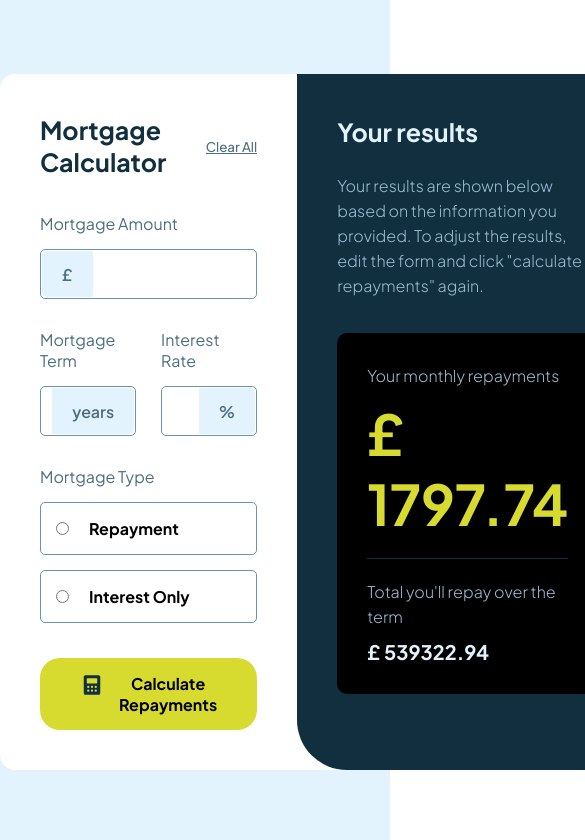
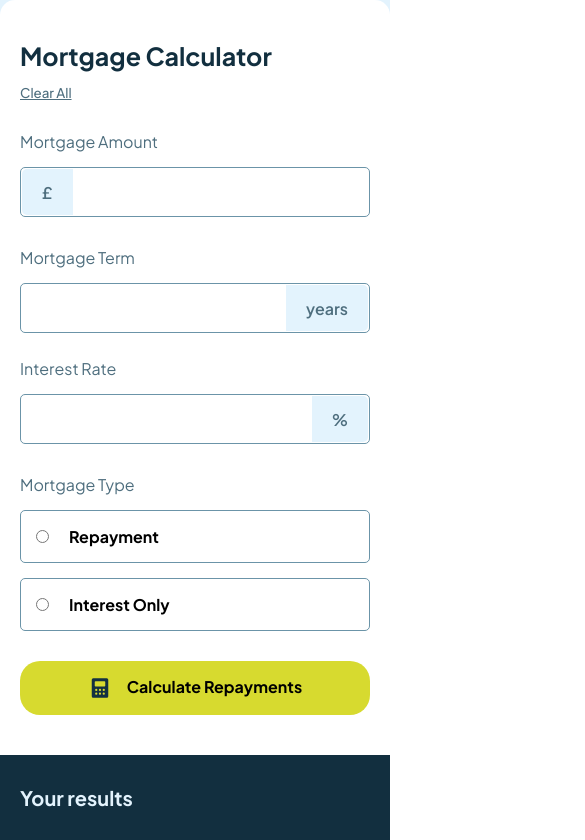
Before and after one commit to RoksolanaVeres/FEM_Mortgage-Repayment-Calculator, a React (Vite) app: page / in a window 390 px wide. Shown: the top 840 px of the page, 585 px wide, since content can reach past the window. Built offline with nearby package versions, Linux system fonts and the light colour scheme.

Commit message:
responsive design

```diff
--- a/src/components/Results.module.css
+++ b/src/components/Results.module.css
@@ -1,8 +1,7 @@
 .results_container {
   flex: 1;
   background-color: var(--slate-900);
-  padding: 40px;
-  border-radius: 0 15px 15px 50px;
+  padding: 30px 20px;
   display: flex;
   justify-content: center;
   align-items: center;
@@ -11,8 +10,7 @@
 .empty_results_container {
   flex: 1;
   background-color: var(--slate-900);
-  padding: 40px;
-  border-radius: 0 15px 15px 50px;
+  padding: 30px 20px;
   display: flex;
   justify-content: center;
   align-items: center;
@@ -23,12 +21,12 @@
 .results_header {
   color: var(--slate-100);
   margin-bottom: 25px;
-  font-size: 25px;
+  font-size: 20px;
 }
 
 .results_text {
   color: var(--slate-300);
-  font-size: 16px;
+  font-size: 14px;
   line-height: 25px;
   font-weight: 300;
 }
@@ -51,7 +49,7 @@
 
 .results_monthly_repayment {
   color: var(--lime);
-  font-size: 56px;
+  font-size: 35px;
   font-weight: 700;
 }
 
@@ -66,3 +64,50 @@
   width: 100%;
   background-color: var(--slate-900);
 }
+
+@media (min-width: 900px) {
+  .results_container {
+    flex: 1;
+    background-color: var(--slate-900);
+    padding: 40px;
+    border-radius: 0 15px 15px 50px;
+    display: flex;
+    justify-content: center;
+    align-items: center;
+  }
+
+  .empty_results_container {
+    flex: 1;
+    background-color: var(--slate-900);
+    padding: 40px;
+    border-radius: 0 15px 15px 50px;
+    display: flex;
+    justify-content: center;
+    align-items: center;
+    text-align: center;
+    text-align: center;
+  }
+
+  .results_header {
+    font-size: 25px;
+  }
+
+  .results_text {
+    color: var(--slate-300);
+    font-size: 16px;
+    line-height: 25px;
+    font-weight: 300;
+  }
+
+  .results_monthly_repayment {
+    font-size: 56px;
+  }
+
+  .results_container {
+    padding: 40px;
+  }
+
+  .empty_results_container {
+    padding: 40px;
+  }
+}
--- a/src/index.css
+++ b/src/index.css
@@ -35,7 +35,7 @@
 
 .calculator-container--main {
   background-color: var(--white);
-  display: flex;
+  display: grid;
   justify-content: space-between;
   width: 100%;
   max-width: 1100px;
@@ -44,11 +44,13 @@
 
 .calculations-container {
   flex: 1;
-  padding: 40px;
+  padding: 40px 20px;
 }
 
 .calculations-header {
   display: flex;
+  flex-direction: column;
+  gap: 12px;
   justify-content: space-between;
 }
 
@@ -63,13 +65,14 @@
   text-decoration: underline;
   color: var(--slate-700);
   font-weight: 500;
+  text-align: left;
 }
 
 .calculations-form {
 }
 
 .form-controls-container {
-  padding: 35px 0;
+  padding: 30px 0;
   display: flex;
   flex-direction: column;
   gap: 30px;
@@ -126,6 +129,7 @@
 
 .term-rate-container {
   display: flex;
+  flex-direction: column;
   gap: 25px;
 }
 
@@ -147,4 +151,33 @@
   font-weight: 700;
   display: flex;
   gap: 15px;
+  width: 100%;
+  justify-content: center;
 }
+
+@media (min-width: 900px) {
+  .calculator-container--main {
+    grid-template-columns: 1fr 1fr;
+  }
+
+  .calculations-container {
+    padding: 40px;
+  }
+
+  .form-controls-container {
+    padding: 35px 0;
+  }
+
+  .calculations-header {
+    flex-direction: row;
+    justify-content: space-between;
+  }
+
+  .term-rate-container {
+    flex-direction: row;
+  }
+
+  .calculate-btn {
+    width: fit-content;
+  }
+}
```
